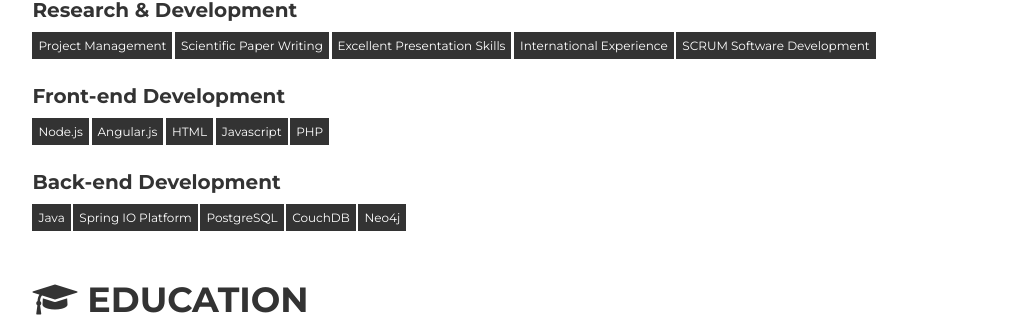
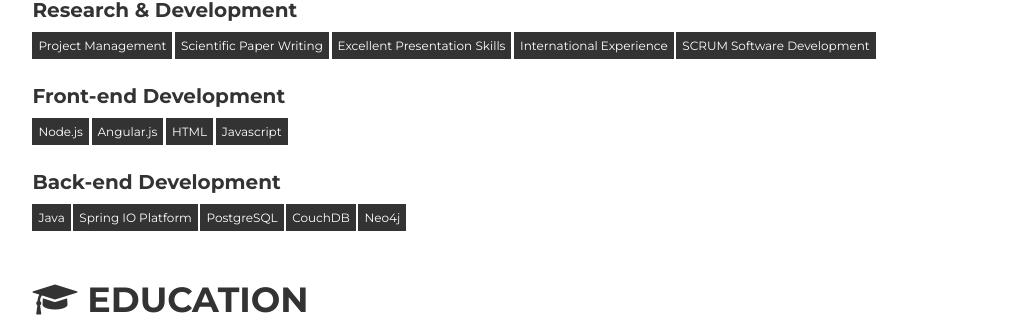
Before and after one commit to jmartens/kaspermarstal.github.io, a Jekyll site: the page resume.html, which Jekyll copies as it is, in a window 1280 px wide and 900 px high, scrolled down 1685 px. Shown: the part 136-453 px from the top of the window, without its empty margins (102-1132 px from the left). Built offline with Jekyll 4.4.1, drawn with Linux system fonts in a browser that asks for light colours; nearby versions of some CDN libraries.

Commit message:
Update resume

```diff
--- a/resume.html
+++ b/resume.html
@@ -227,7 +227,6 @@
 				<span class= "keywords">Angular.js</span>
 				<span class= "keywords">HTML</span>
 				<span class= "keywords">Javascript</span>
-				<span class= "keywords">PHP</span>
 				<h3 class= "skills">Back-end Development</h3>
 				<span class= "keywords">Java</span>
 				<span class= "keywords">Spring IO Platform</span>
--- a/resume.json
+++ b/resume.json
@@ -164,8 +164,7 @@
         "Node.js",
         "Angular.js",
         "HTML",
-        "Javascript",
-        "PHP"
+        "Javascript"
       ]
     },
     {
```
Also changed, not shown: 1 other file.
